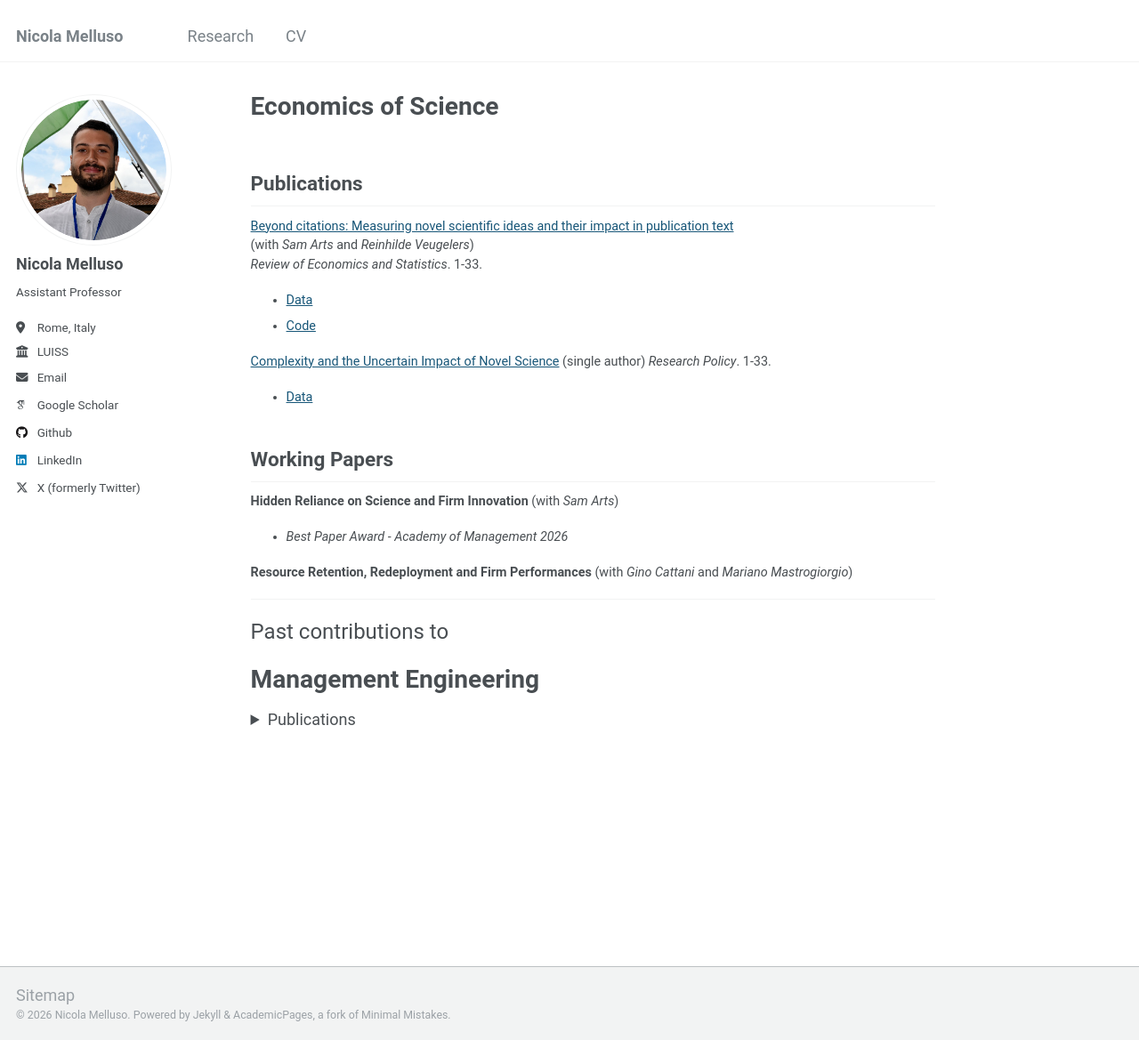
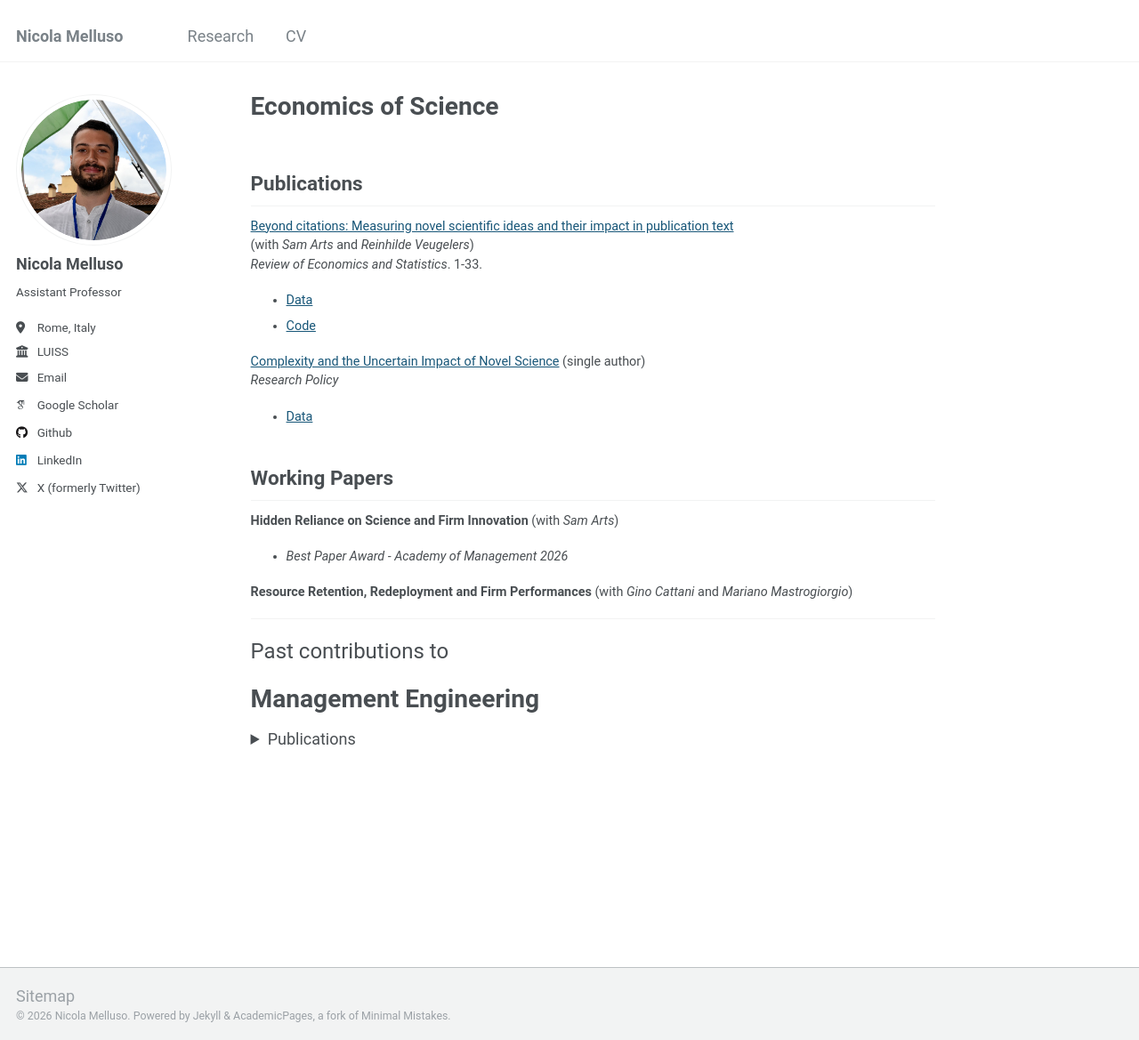
Before and after one commit to nicolamelluso/nicolamelluso.github.io, a Jekyll site: the page built from _pages/research.md, in a window 1280 px wide and 1169 px high. Shown: the whole window at 89% size. Built offline with Jekyll 4.4.1, drawn with Linux system fonts in a browser that asks for light colours; some web fonts are replaced.

Commit message:
Update research.md

```diff
--- a/_pages/research.md
+++ b/_pages/research.md
@@ -12,8 +12,8 @@ title: Economics of Science
 - [Code](https://github.com/nicolamelluso/science-novelty)
 
 
-[Complexity and the Uncertain Impact of Novel Science](https://authors.elsevier.com/sd/article/S0048-7333(26)00161-7) (single author)
-*Research Policy*. 1-33.
+[Complexity and the Uncertain Impact of Novel Science](https://authors.elsevier.com/sd/article/S0048-7333(26)00161-7) (single author) <br>
+*Research Policy*
 - [Data](https://zenodo.org/records/20813592)
 
 
```
